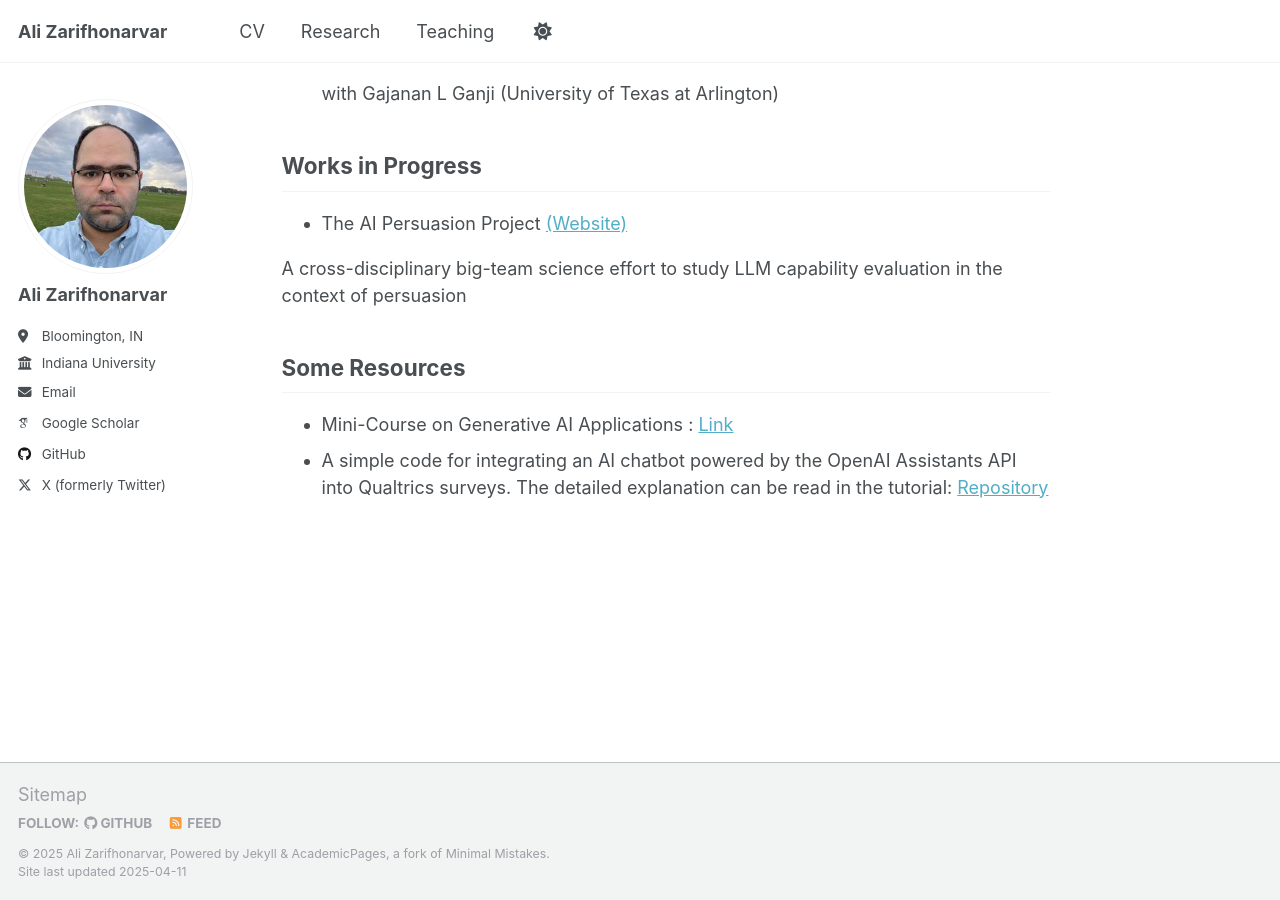
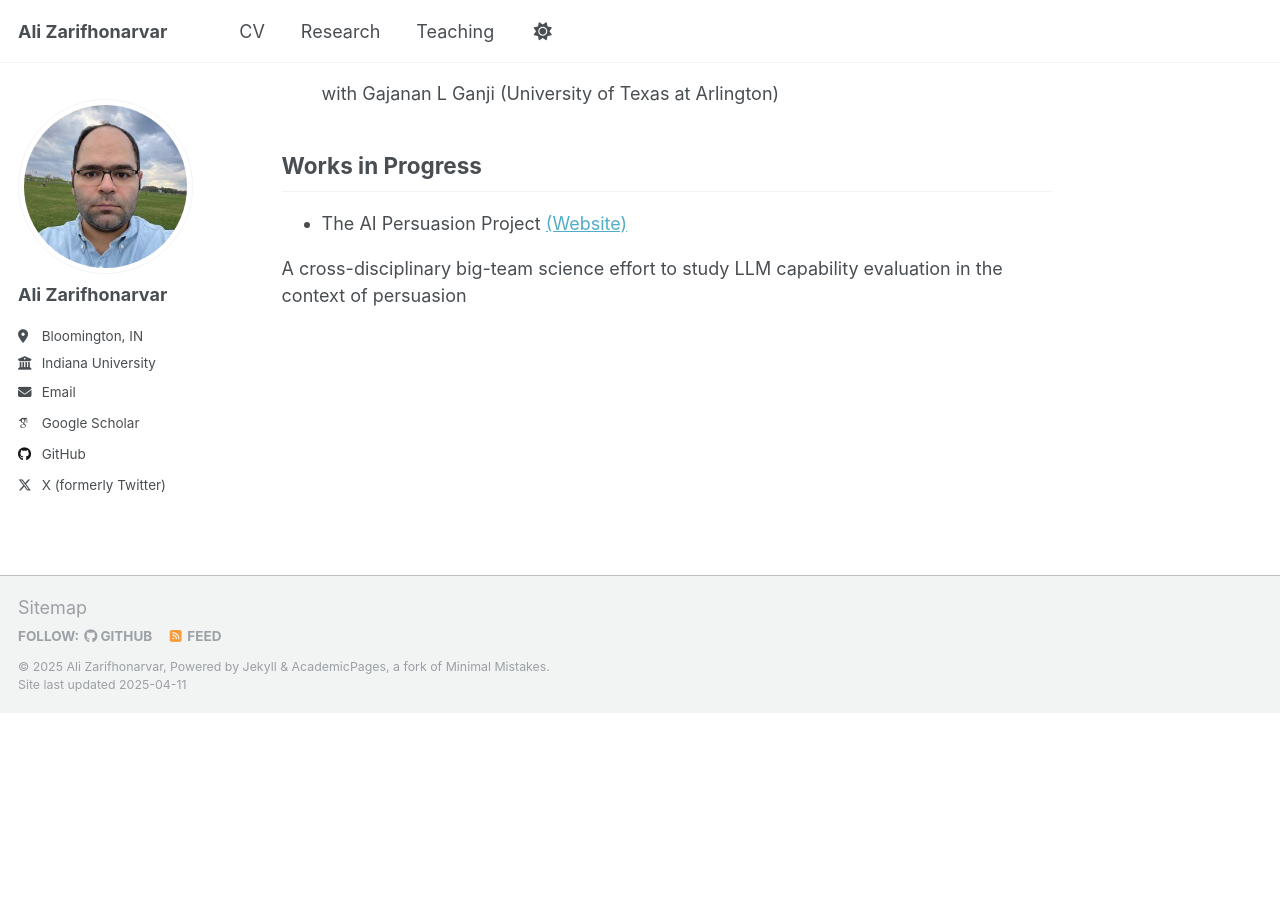
Before and after one commit to alizarif/alizarif.github.io, a Jekyll site: the page built from _pages/about.md, in a window 1280 px wide and 900 px high, scrolled down 887 px. Built offline with Jekyll 4.4.1, drawn with Linux system fonts in a browser that asks for light colours; some web fonts are replaced; after the commit the page ends 1600 px from its top, so only the background shows below that.

Commit message:
Update about.md

```diff
--- a/_pages/about.md
+++ b/_pages/about.md
@@ -35,8 +35,3 @@ Coverage: [Vice Chair for Supervision Michael S. Barr Speech](https://www.federa
 - The AI Persuasion Project [(Website)](https://sites.google.com/view/ai-persuasion/team?authuser=0)
 
 A cross-disciplinary big-team science effort to study LLM capability evaluation in the context of persuasion
-
-
-## Some Resources
-- Mini-Course on Generative AI Applications : [Link](https://github.com/alizarif/LLM)
-- A simple code for integrating an AI chatbot powered by the OpenAI Assistants API into Qualtrics surveys. The detailed explanation can be read in the tutorial: [Repository](https://github.com/alizarif/QualtricsAIChatbot)
```
